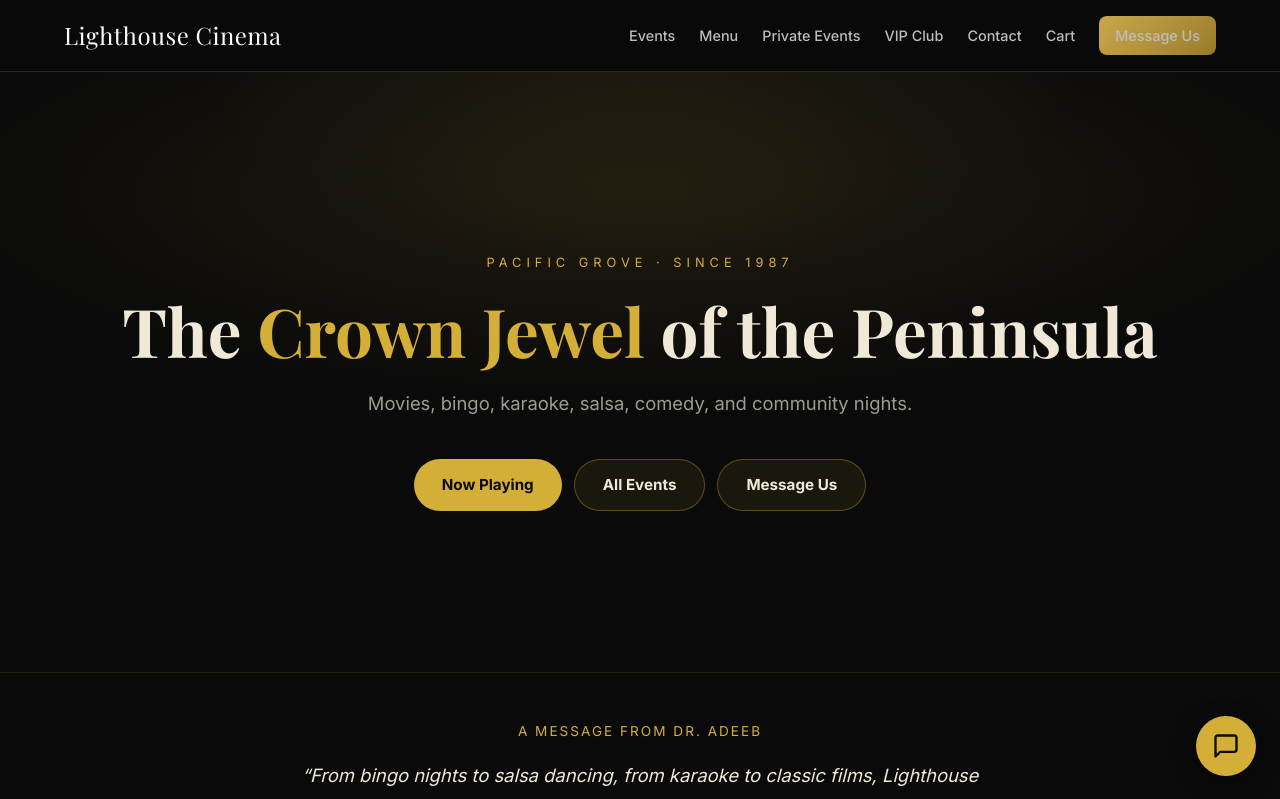
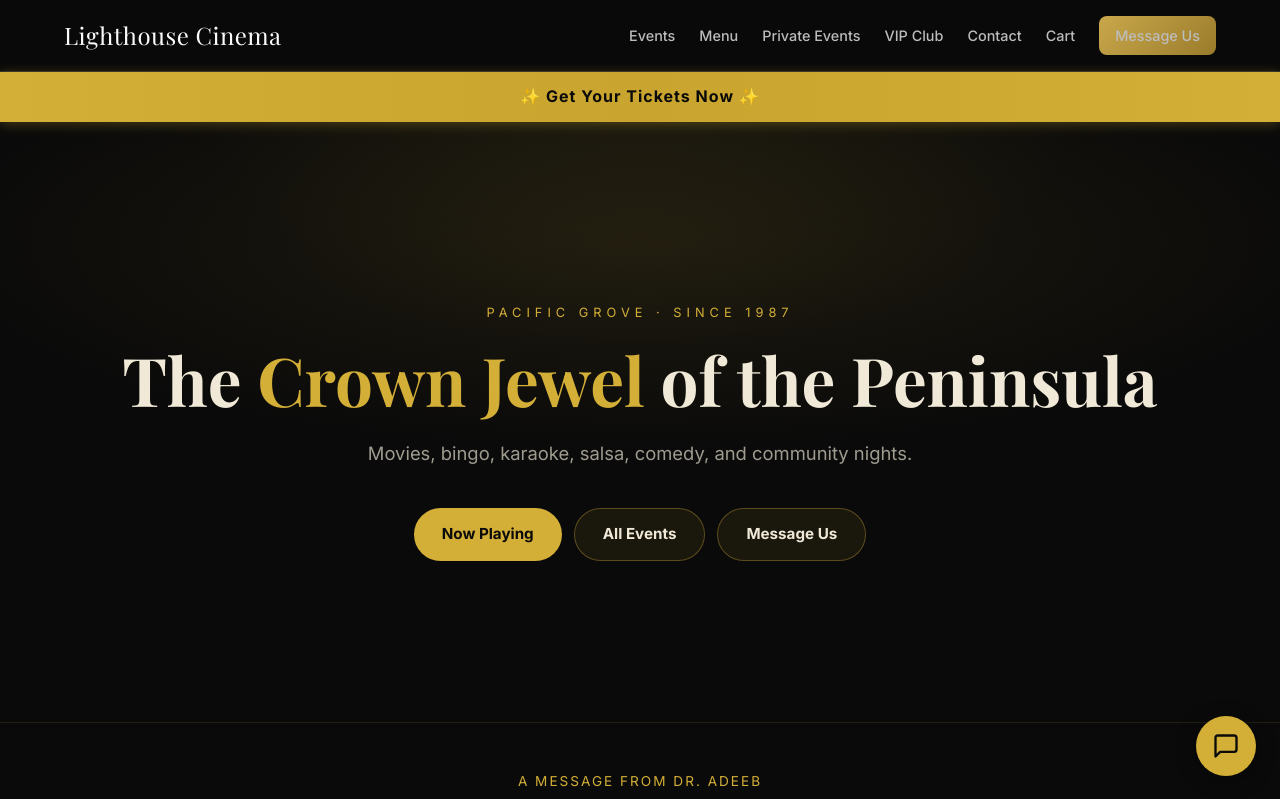
Before and after one commit to lighthousecinemapg-cyber/lighthouse-cinema, a Next.js app: page / in a window 1280 px wide. Shown: the top 799 px of the page. Built offline with nearby package versions, Linux system fonts and the light colour scheme; no server answers.

Commit message:
Add announcement banner for ticket sales

```diff
--- a/app/page.js
+++ b/app/page.js
@@ -163,6 +163,23 @@
           >&times;</button>
         </div>
       )}
+
+      {/* ANNOUNCEMENT BANNER */}
+      <a href="https://square.link/u/1uppuNv7" target="_blank" rel="noopener noreferrer" style={{
+        display: 'block',
+        background: 'linear-gradient(90deg, #D4AF37 0%, #c9a42e 50%, #D4AF37 100%)',
+        textAlign: 'center',
+        padding: '12px 20px',
+        textDecoration: 'none',
+        position: 'sticky',
+        top: 0,
+        zIndex: 1000,
+        boxShadow: '0 2px 12px rgba(212,175,55,0.3)',
+      }}>
+        <span style={{ color: '#0a0a0a', fontWeight: 700, fontSize: '1rem', letterSpacing: 1 }}>
+          ✨ Get Your Tickets Now ✨
+        </span>
+      </a>
 
       {/*  1. HERO  */}
       <section style={{
```
